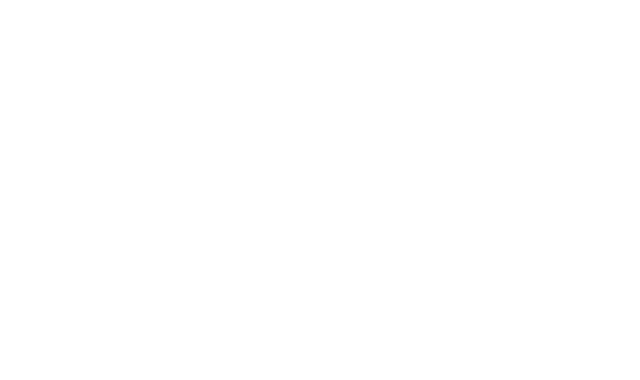
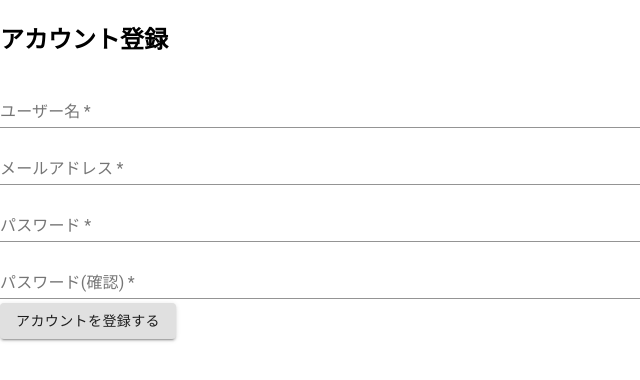
Before and after one commit to ShoOshiro/twitter-app, a React (Create React App) app: page /signup in a window 1280 px wide. Shown: the top 380 px of the page, without its empty margins (0-640 px from the left). Built offline with nearby package versions, Linux system fonts and the light colour scheme.

Commit message:
enable to signup and signin

```diff
--- a/src/Router.js
+++ b/src/Router.js
@@ -1,12 +1,13 @@
 import React from 'react'
 import { BrowserRouter, Route, Switch } from 'react-router-dom';
-import {SignUp, TimeLine, Profile} from './components'
+import {SignUp, SignIn, TimeLine, Profile} from './components'
 
 const Router = () => {
     return(
         <BrowserRouter>
             <Switch>
-                <Route exact path={"/sign-up"} component={SignUp}/>
+                <Route exact path={"/signup"} component={SignUp}/>
+                <Route exact path={"/signin"} component={SignIn}/>
                 <Route exact path={"(/)?"} component={TimeLine}/>
                 <Route exact path={"/profile"} component={Profile}/>
             </Switch>
--- a/src/common/ui-kit/PrimaryButton.js
+++ b/src/common/ui-kit/PrimaryButton.js
@@ -3,7 +3,7 @@
 
 const PrimaryButton = (props) => {
     return (
-        <Button variant="contained" onClick={() => props.onClick}>
+        <Button variant="contained" onClick={() => props.onClick()}>
             {props.label}
         </Button>
     )
--- a/src/common/ui-kit/TextInput.js
+++ b/src/common/ui-kit/TextInput.js
@@ -1,5 +1,5 @@
 import React from 'react'
-import {TextField} from '@material-ui/core';
+import TextField from '@material-ui/core/TextField';
 
 const TextInput = (props) => {
     return (
--- /dev/null
+++ b/src/components/SignIn.js
@@ -0,0 +1,46 @@
+import React from 'react';
+import {TextInput, PrimaryButton} from '../common/ui-kit/index';
+import {signIn} from '../mobx/user/operations';
+import { withRouter } from 'react-router';
+
+class SignIn extends React.Component {
+    constructor(props){
+        super(props);
+        this.state = {
+            email: '',
+            password: '',
+        }
+    }
+
+    inputEmail = (event) => {
+        this.setState({email: event.target.value});
+    }
+    inputPassword = (event) => {
+        this.setState({password: event.target.value});
+    }
+
+    signIn = () => {
+        signIn(this.state.email, this.state.password, this.props.history)
+    }
+
+    render(){
+        return (
+            <div>
+                <h2>アカウント登録</h2>
+                <TextInput
+                    isFullWidth={true} label={'メールアドレス'} isMultiline={false} isRequired={true}
+                    rows={1} value={this.state.email} type={'email'} onChange={this.inputEmail}
+                />
+                <TextInput
+                    isFullWidth={true} label={'パスワード'} isMultiline={false} isRequired={true}
+                    rows={1} value={this.state.password} type={'password'} onChange={this.inputPassword}
+                />
+                <PrimaryButton
+                    label={'ログイン'}
+                    onClick={this.signIn}
+                />
+            </div>
+        )
+    }
+}
+export default withRouter(SignIn)
--- a/src/components/SignUp.js
+++ b/src/components/SignUp.js
@@ -1,12 +1,62 @@
 import React from 'react';
+import {TextInput, PrimaryButton} from '../common/ui-kit/index';
+import {signUp} from '../mobx/user/operations';
+import { withRouter } from 'react-router';
 
-const SignUp = () => {
+class SignUp extends React.Component {
+    constructor(props){
+        super(props);
+        this.state = {
+            userName: '',
+            email: '',
+            password: '',
+            confirmPassword: ''
+        }
+    }
 
-    return (
-        <div>
-            <h2>アカウント登録</h2>
-        </div>
-    )
+    inputUserName = (event) => {
+        this.setState({userName: event.target.value});
+    }
+    inputEmail = (event) => {
+        this.setState({email: event.target.value});
+    }
+    inputPassword = (event) => {
+        this.setState({password: event.target.value});
+    }
+    inputConfirmPassword = (event) => {
+        this.setState({confirmPassword: event.target.value});
+    }
 
+    registerAccount = () => {
+        signUp(this.state.userName, this.state.email, this.state.password, this.state.confirmPassword, this.props.history)
+    }
+
+    render(){
+        return (
+            <div>
+                <h2>アカウント登録</h2>
+                <TextInput
+                    isFullWidth={true} label={'ユーザー名'} isMultiline={false} isRequired={true}
+                    rows={1} value={this.state.userName} type={'text'} onChange={this.inputUserName}
+                />
+                <TextInput
+                    isFullWidth={true} label={'メールアドレス'} isMultiline={false} isRequired={true}
+                    rows={1} value={this.state.email} type={'email'} onChange={this.inputEmail}
+                />
+                <TextInput
+                    isFullWidth={true} label={'パスワード'} isMultiline={false} isRequired={true}
+                    rows={1} value={this.state.password} type={'password'} onChange={this.inputPassword}
+                />
+                <TextInput
+                    isFullWidth={true} label={'パスワード(確認)'} isMultiline={false} isRequired={true}
+                    rows={1} value={this.state.confirmPassword} type={'password'} onChange={this.inputConfirmPassword}
+                />
+                <PrimaryButton
+                    label={'アカウントを登録する'}
+                    onClick={this.registerAccount}
+                />
+            </div>
+        )
+    }
 }
-export default SignUp
+export default withRouter(SignUp)
--- a/src/components/index.js
+++ b/src/components/index.js
@@ -1,3 +1,4 @@
 export {default as TimeLine} from './TimeLine'
 export {default as SignUp} from './SignUp'
+export {default as SignIn} from './SignIn'
 export {default as Profile} from './Profile'
```
